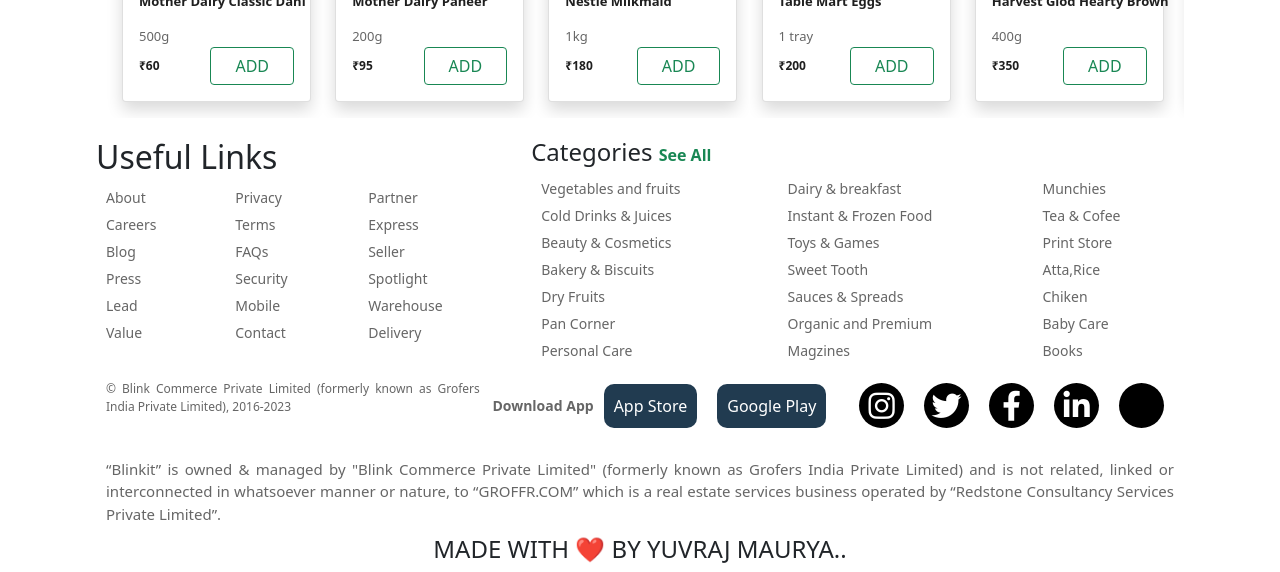
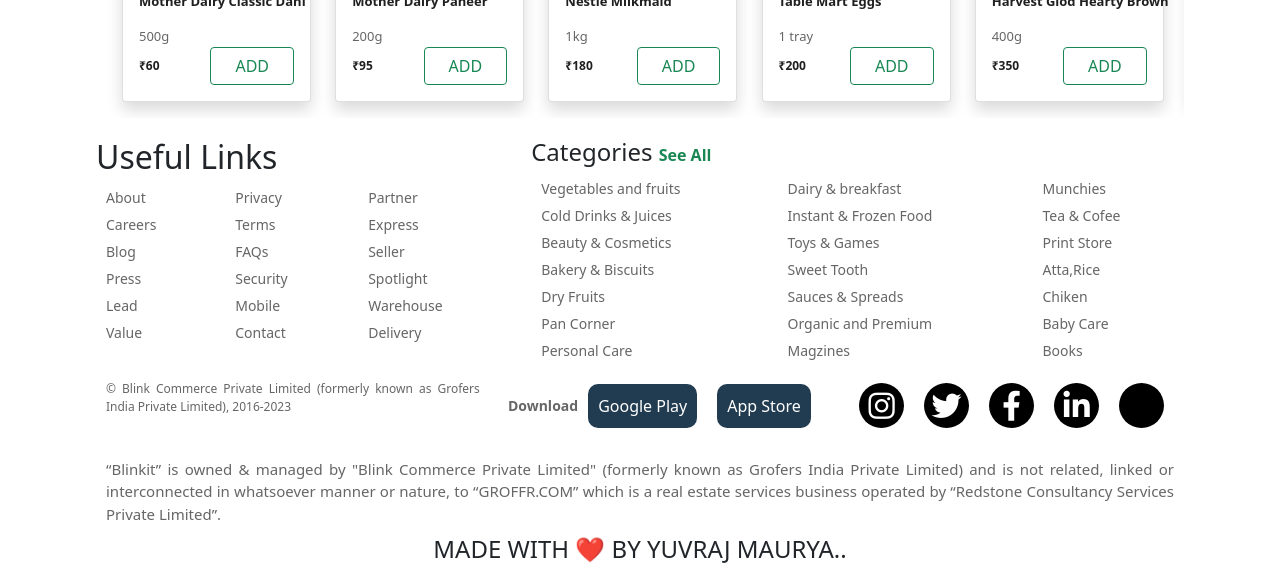
Before and after one commit to Yuvraj01maurya/Blinkit-clone, a plain HTML site: page index.html in a window 1280 px wide. Shown: the part 1024-1596 px from the top of the page. Drawn offline with nearby package versions, Linux system fonts and the light colour scheme.

Commit message:
final project

```diff
--- a/index.html
+++ b/index.html
@@ -557,9 +557,15 @@
         <div
           class="download-section d-flex justify-content-between align-items-center"
         >
-          <p class="m-0">Download App</p>
-          <button class="download-btns">App Store</button>
-          <button class="download-btns">Google Play</button>
+          <p class="m-0">Download</p>
+          <a
+            href="https://play.google.com/store/apps/details?id=com.grofers.customerapp"
+            ><button class="download-btns">Google Play</button></a
+          >
+          <a
+            href="https://apps.apple.com/in/app/blinkit-grocery-in-minutes/id960335206"
+            ><button class="download-btns">App Store</button></a
+          >
         </div>
         <div class="social">
           <div class="social-btn">
--- a/style.css
+++ b/style.css
@@ -161,6 +161,10 @@
     margin-inline: 10px;
 }
 
+.social-btn:hover{
+    background-color: rgb(234, 88, 3);
+}
+
 .social{
     display: flex;
 }
```
